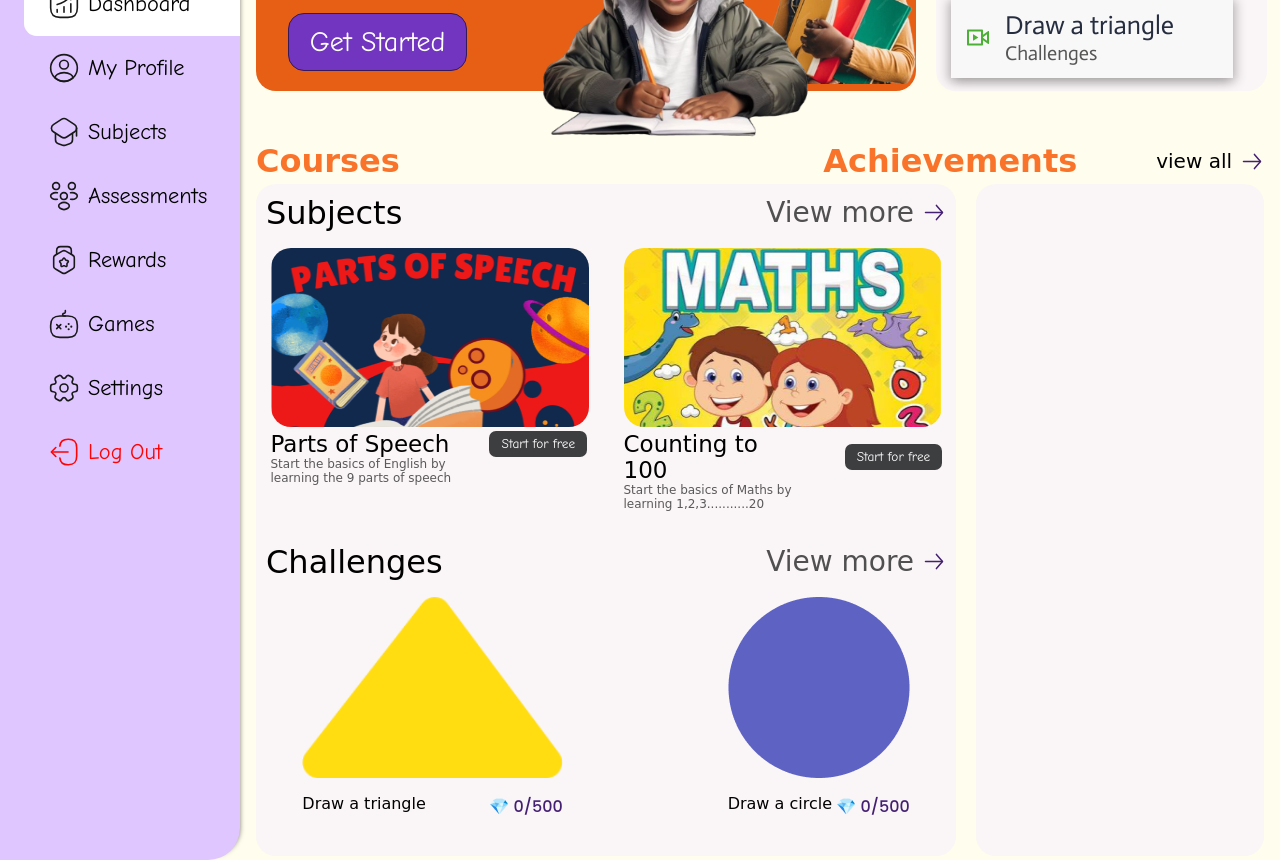
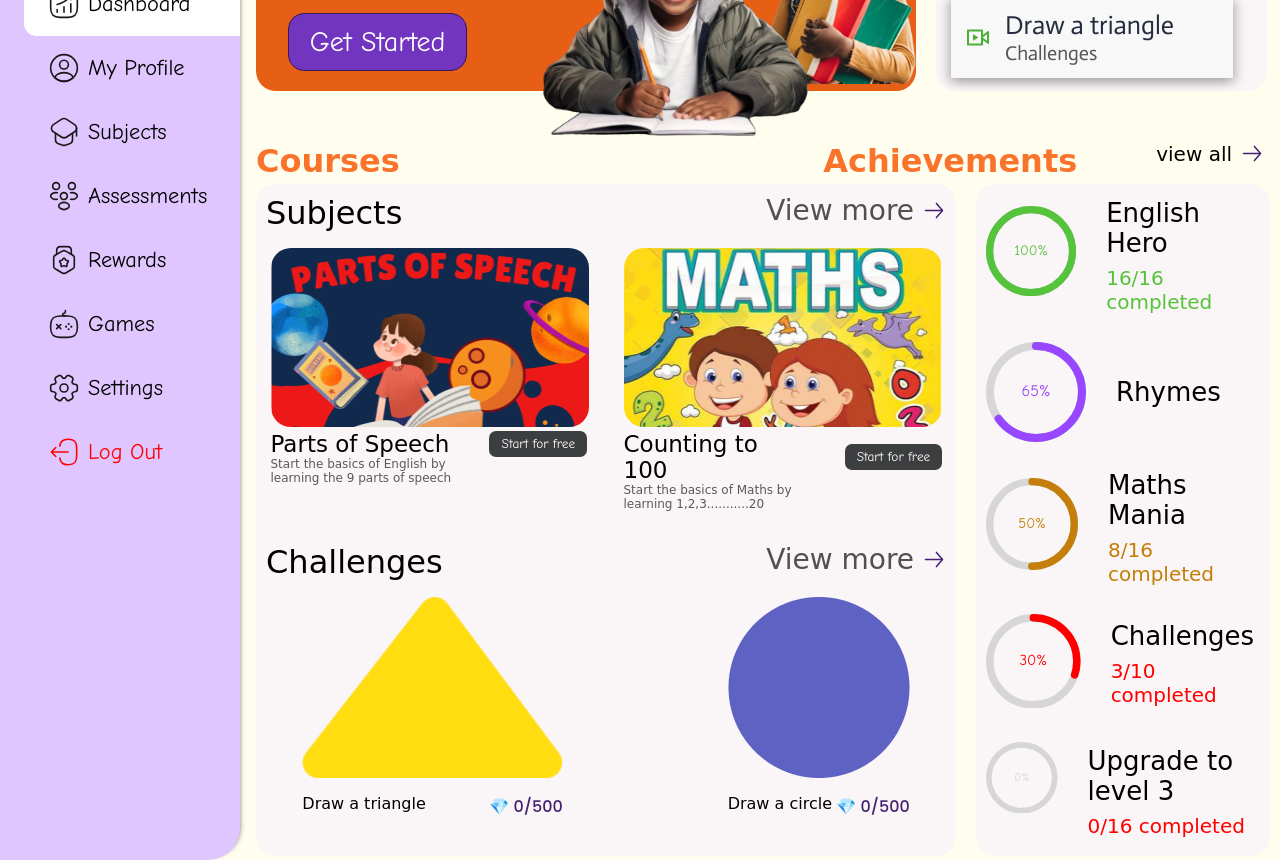
Before and after one commit to GenesysLearnable/LMS-K-FE-12, a React (Vite) app: page /dashboard in a window 1280 px wide. Shown: the part 380-1240 px from the top of the page. Built offline with nearby package versions, Linux system fonts and the light colour scheme.

Commit message:
Dashboard Completed

```diff
--- a/package.json
+++ b/package.json
@@ -14,6 +14,7 @@
     "classnames": "^2.5.1",
     "prop-types": "^15.8.1",
     "react": "^18.3.1",
+    "react-circular-progressbar": "^2.1.0",
     "react-dom": "^18.3.1",
     "react-router-dom": "^6.23.0",
     "react-toastify": "^10.0.5"
--- a/src/pages/DashPages/SideDash/SideDash.jsx
+++ b/src/pages/DashPages/SideDash/SideDash.jsx
@@ -5,7 +5,8 @@ import{ Button } from '../../../components/Button/Button'
 import heroarrowright from '../../../assets/heroarrowright.svg'
 import videoicon from '../../../assets/videoicon.svg'
 import { Link } from 'react-router-dom'
-import { DashSubject, DashChallenges, progressData } from '../../../utils/Dashboard'
+import { DashSubject, DashChallenges} from '../../../utils/Dashboard'
+import CircularProgressBar from '../../../utils/CircularProgressBar'
 
 const SideDash = () => {
 
@@ -83,7 +84,9 @@ const SideDash = () => {
                   <p className={styles.course_section}>Courses</p>
                   <div>
                     <p className={styles.progress_section_txt}>Achievements</p>
-                    <p className={styles.recent_txt_right}>view all <img src={heroarrowright} alt="Arrow"/></p>
+                    <Link>
+                      <p className={styles.recent_txt_right}>view all <img src={heroarrowright} alt="Arrow"/></p>
+                    </Link>
                   </div>
             </div>
 
@@ -92,7 +95,9 @@ const SideDash = () => {
               <section className={styles.main_left_section}>
                     <div className={styles.subject}>
                       <p className={styles.subject_title}>Subjects</p>
-                      <p className={styles.view_more}>View more <img src={heroarrowright} alt="View More" /></p>
+                      <Link>
+                        <p className={styles.view_more}>View more <img src={heroarrowright} alt="View More" /></p>
+                      </Link>
                     </div>
 
                     <div className={styles.subject_container}>
@@ -114,7 +119,9 @@ const SideDash = () => {
 
                     <div className={styles.challenge}>
                       <p className={styles.subject_title}>Challenges</p>
-                      <p className={styles.view_more}>View more <img src={heroarrowright} alt="View More" /></p>
+                      <Link>
+                        <p className={styles.view_more}>View more <img src={heroarrowright} alt="View More" /></p>
+                      </Link>
                     </div>
 
                     <div className={styles.challenge_container}>
@@ -133,7 +140,53 @@ const SideDash = () => {
               </section>
 
               <section className={styles.main_right_section}>
-
+                  <div className={styles.main_progress}>
+                      <CircularProgressBar
+                        value={100}
+                        color="rgba(86, 195, 60, 1)"
+                      />
+                      <div className={styles.main_progress_content}>
+                        <p className={styles.progress_title}>English Hero</p>
+                        <p className={styles.progress_level} style={{ color: "rgba(86, 195, 60, 1)" }}>16/16 completed</p>
+                      </div>
+                  </div>
+                  <div className={styles.main_progress}>
+                      <CircularProgressBar
+                        value={65}
+                        color="rgba(151, 71, 255, 1)"
+                      />
+                      <p className={styles.progress_title}>Rhymes</p>
+                  </div>
+                 <div className={styles.main_progress}>
+                      <CircularProgressBar
+                        value={50}
+                        color="rgba(196, 126, 9, 1)"
+                      />
+                      <div className={styles.main_progress_content}>
+                        <p className={styles.progress_title}>Maths Mania</p>
+                        <p className={styles.progress_level} style={{ color: "rgba(196, 126, 9, 1)" }}>8/16 completed</p>
+                      </div>
+                 </div>
+                 <div className={styles.main_progress}>
+                      <CircularProgressBar
+                        value={30}
+                        color="rgba(255, 0, 0, 1)"
+                      />
+                      <div className={styles.main_progress_content}>
+                        <p className={styles.progress_title}>Challenges</p>
+                        <p className={styles.progress_level} style={{ color: "rgba(255, 0, 0, 1)" }}>3/10 completed</p>
+                      </div>
+                 </div>
+                  <div className={styles.main_progress}>
+                      <CircularProgressBar
+                        value={0}
+                        color="#d6d6d6"
+                      />
+                      <div className={styles.main_progress_content}>
+                        <p className={styles.progress_title}>Upgrade to level 3</p>
+                        <p className={styles.progress_level} style={{ color: "rgba(255, 0, 0, 1)" }}>0/16 completed</p>
+                      </div>
+                  </div>
               </section>
 
             </section>
--- a/src/pages/DashPages/SideDash/Sidedash.module.css
+++ b/src/pages/DashPages/SideDash/Sidedash.module.css
@@ -292,8 +292,33 @@
 
 /* ---------------------------progress section------------------------------ */
 .main_right_section {
+    display: grid;
+    grid-gap: 20px;
     width: 419px;
     height: 672px;
     background-color: rgba(245, 237, 255, 0.5);
     border-radius: 20px;
+    padding: 10px;
 }
+
+.main_progress {
+    display: flex;
+    align-items: center;
+    gap: 30px;
+}
+
+.progress_title {
+    font-family: 'Comic Sans MS';
+    font-size: 26px;
+    font-weight: 400;
+}
+
+.progress_level {
+    font-size: 20px;
+    font-family: 'Comic Sans MS';
+}
+
+.main_progress_content {
+    display: grid;
+    grid-gap: 8px;
+}
--- a/src/pages/Settings/Settings.jsx
+++ b/src/pages/Settings/Settings.jsx
@@ -1,4 +1,3 @@
-import React from 'react'
 import styles from '../../pages/Settings/Settings.module.css'
 import SettingClick from '../../components/settingClick/SettingClick'
 
--- /dev/null
+++ b/src/utils/CircularProgressBar.jsx
@@ -0,0 +1,19 @@
+import { CircularProgressbar, buildStyles } from "react-circular-progressbar"
+import 'react-circular-progressbar/dist/styles.css'
+
+export default function CircularProgressBar({value, color}) {
+  return (
+    <div style={{ width: 100, height: 100}}>
+      <CircularProgressbar
+        value={value}
+        text={`${value}%`}
+        styles={buildStyles({
+          textSize: '16px',
+          pathColor: color,
+          textColor: color,
+          trailColor: '#d6d6d6',
+        })}
+      />
+    </div>
+  )
+}
```
Also changed, not shown: 1 other file (tests, documents, lock files or other folders).
